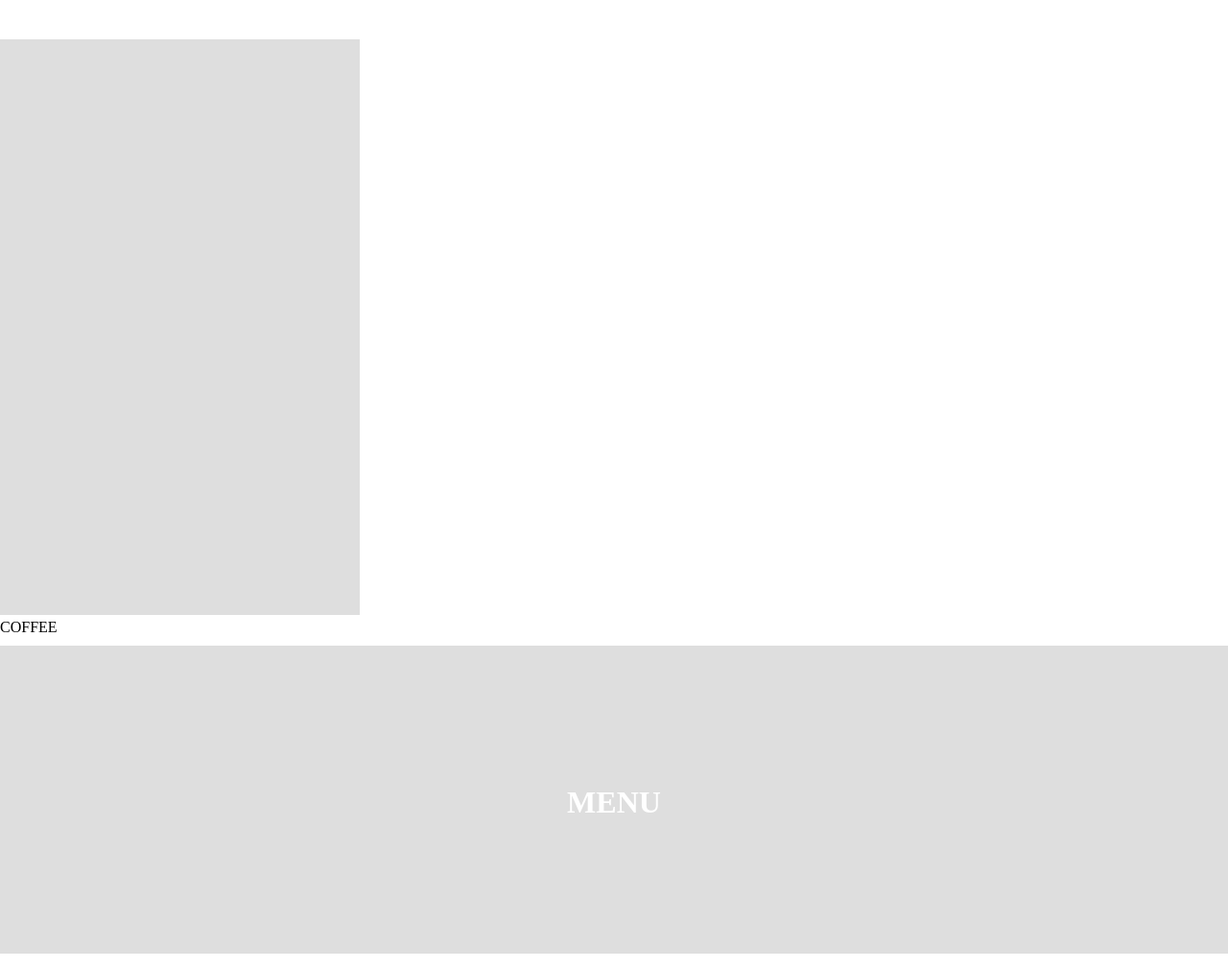
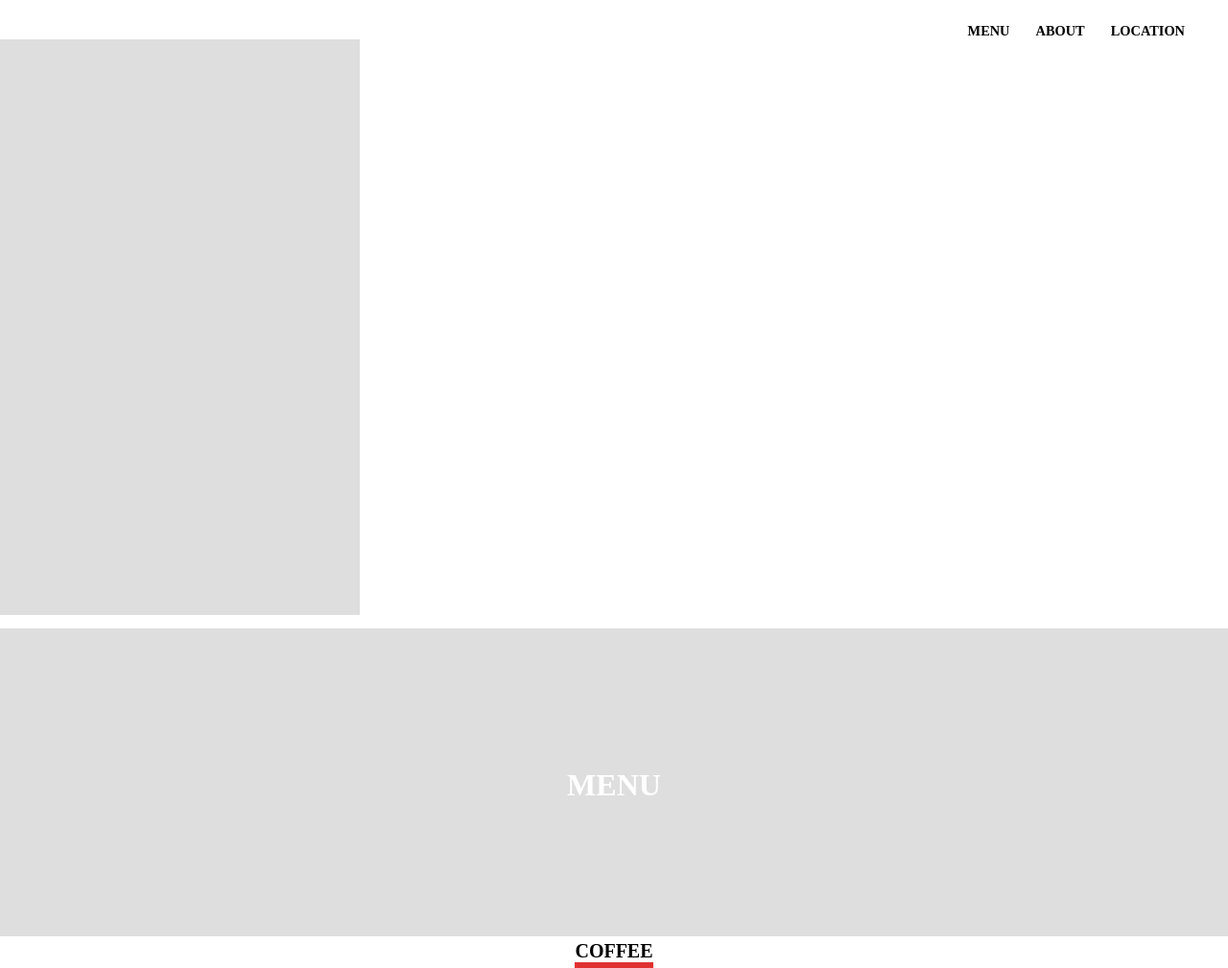
Before and after one commit to Kanno95/experiment, a website: page revision2.html in a window 1280 px wide. Shown: the whole page at 96% size. Drawn offline with Linux system fonts and the light colour scheme.

Commit message:
マークアップ

```diff
--- a/revision2.html
+++ b/revision2.html
@@ -34,6 +34,11 @@
                 </div>
             </div>
         </div>
+        <div class="main__inner">
+            <div class="subtitle">
+                <h2 class="subtitle__text">COFFEE</h2>
+            </div>
+        </div>
     </main>
 </body>
 </html>
--- a/src/scss/assets/css/style3.scss
+++ b/src/scss/assets/css/style3.scss
@@ -367,10 +367,12 @@ display: none;
 .header {
     &__linkList {
         display: flex;
+        justify-content: end;
         padding-top: 24px;
+        padding-right: 45px;
         font-size: 1.44rem;
         font-weight: bold;
-        color: #FFFFFF;
+        color: #000000;
         font-weight: bold;
             &__item {
                 margin-right: 27px;
@@ -378,6 +380,22 @@ display: none;
                     margin-right: 0;
                     }
                 }
+    }
+}
+.mv {
+    &__inner {
+        position: relative;
+    }
+    &__title {
+        position: absolute;
+        top: 50%;
+        left: 50%;
+        transform: translate(-50%, -50%);
+        -webkit-transform: translate(-50%, -50%);
+        -ms-transform: translate(-50%, -50%);
+        font-size: 8.45rem;
+        color: #FFFFFF;
+        font-weight: bold;
     }
 }
 .main {
@@ -408,3 +426,12 @@ display: none;
         font-weight: bold;
     }
 }
+.subtitle {
+    font-size: 2rem;
+    text-align: center;
+    font-weight: bold;
+    &__text {
+        display: inline-block;
+        border-bottom: solid 6px #E03131;
+    }
+}
```
Also changed, not shown: dist/assets/css/style3.css.
